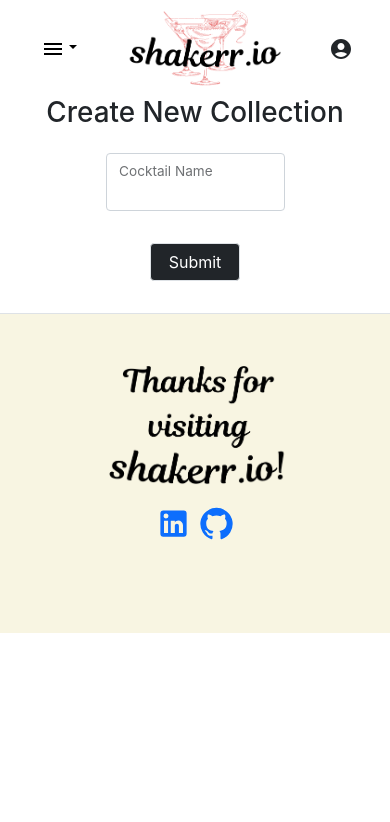
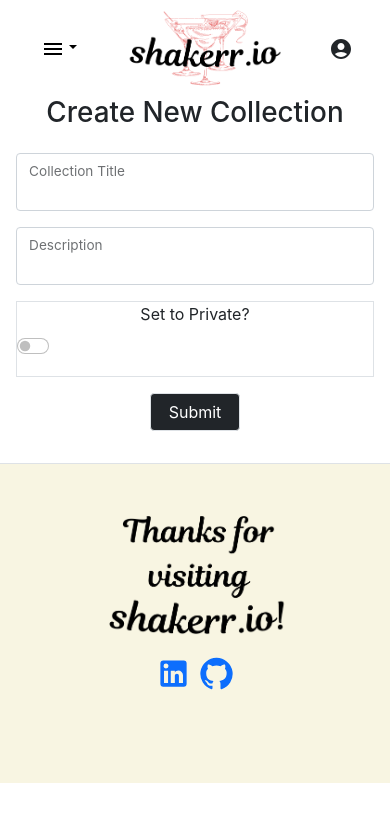
Before and after one commit to rachel-howell/shaker, a React (Create React App) app in the folder client/: page /addcollection in a window 390 px wide. Shown: the top 822 px of the page. Built offline with nearby package versions, Linux system fonts and the light colour scheme; no server answers.

Commit message:
Flesh out add collection page

```diff
--- a/client/src/components/NavBar.js
+++ b/client/src/components/NavBar.js
@@ -53,9 +53,11 @@
             <ul className="dropdown-menu">
                 <li><Link className="dropdown-item" to="/">Home</Link></li>
                 <li><Link className="dropdown-item" to="/browse">Browse All</Link></li>
+                {loggedIn ? <li><Link className="dropdown-item" to="/addnew">Add New Cocktail</Link></li> : null}
                 <li><Link className="dropdown-item" to="/browsecollections">View Collections</Link></li>
                 {/* <li><a className="dropdown-item" href="/favorites">Favorites</a></li> */}
-                {loggedIn ? <li><Link className="dropdown-item" to="/addnew">Add New Cocktail</Link></li> : null}
+
+                {loggedIn ? <li><Link className="dropdown-item" to="/addcollection">Add New Collection</Link></li> : null}
             </ul>
         </div>
 
--- a/client/src/components/userforms/NewCollection.js
+++ b/client/src/components/userforms/NewCollection.js
@@ -43,23 +43,38 @@
         <form className="p-3 d-flex flex-column col-12 col-lg-8 col-xl-6 mx-auto" onSubmit={submitHandler}>
             <div className="mb-3 col-12">
                 <div className="d-flex flex-row mx-auto col-12">
-                    <div className="form-floating mb-3 col-6 col-md-5 mx-auto">
+                    <div className="form-floating mb-3 col-12 col-md-10 mx-auto">
                         <input className="form-control" type="text" onChange={(e)=>setTitle(e.target.value)}/>
-                        <label className="form-label">Cocktail Name</label>
-                        {/* {
-                            errors.strDrink ? <p className="text-danger">{errors.strDrink.message}</p> : null
+                        <label className="form-label">Collection Title</label>
+                        {
+                            errors.title ? <p className="text-danger">{errors.strDrink.title}</p> : null
                         }
+                    </div>
+                </div>
+
+                <div className="d-flex flex-row mx-auto col-12">
+                    <div className="form-floating mb-3 col-12 col-md-10 mx-auto">
+                        <input className="form-control" type="text" onChange={(e)=>setDescription(e.target.value)}/>
+                        <label className="form-label">Description</label>
                         {
-                            uniqueError ? <p className="text-danger">A cocktail with that name already exists in the database.</p> : null
-                        } */}
+                            errors.title ? <p className="text-danger">{errors.strDrink.title}</p> : null
+                        }
                     </div>
-                    {/* <div className="form-floating col-md-5 mx-auto mb-3 col-6">
-                        <input className="form-control" type="text" onChange={(e)=>setGlass(e.target.value)}/>
-                        <label className="form-label">Type of Glass</label>
+                </div>
+
+
+
+
+                <div className="d-flex flex-row mx-auto col-12 border">
+                    <div className="mb-3 col-12 col-md-10 mx-auto">
+                        <label className="form-label">Set to Private?</label>
+                        <div class="form-check form-switch">
+                            <input className="form-check-input" type="checkbox" id="flexSwitchCheckDefault" onChange={(e)=>setPrivacy(e.target.value)}/>
+                        </div>
                         {
-                            errors.strGlass ? <p className="text-danger">{errors.strGlass.message}</p> : null
+                            errors.title ? <p className="text-danger">{errors.strDrink.title}</p> : null
                         }
-                    </div> */}
+                    </div>
                 </div>
 
                 {/* <div className="form-floating mb-3 col-12 col-md-11 mx-auto">
```
